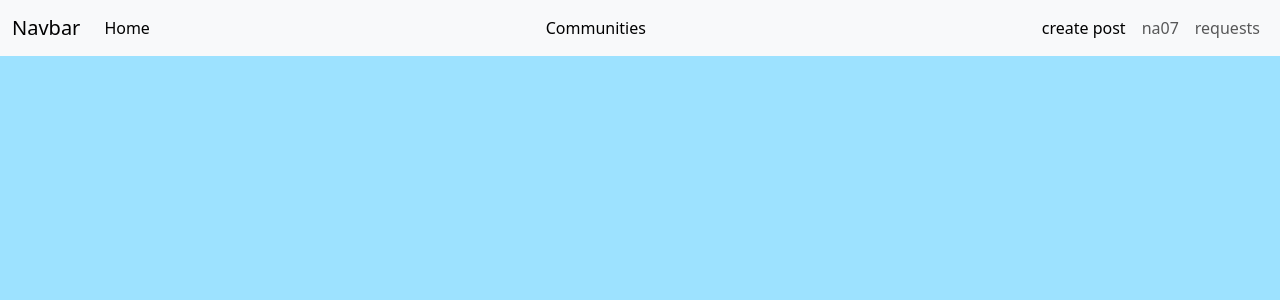
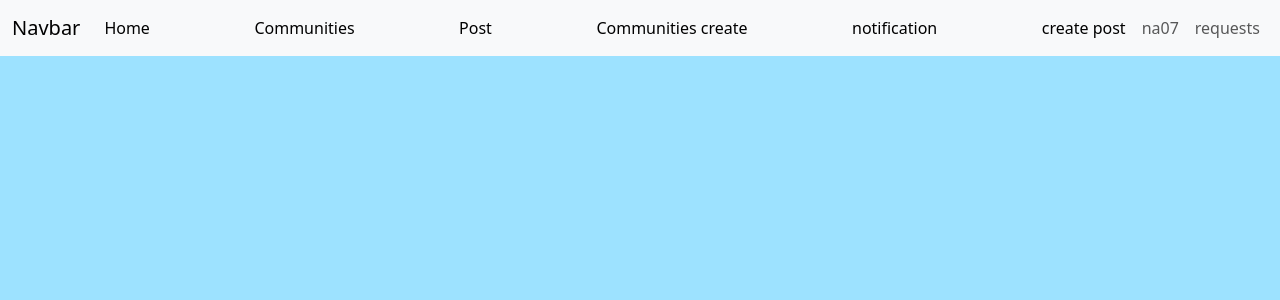
Before and after one commit to na07/Social-Network, a Django app: page / in a window 1280 px wide. Shown: the top 300 px of the page. Run offline with Django 5.2, Linux system fonts and the light colour scheme; a user stored in the database is signed in; some libraries are stand-ins or nearby versions.

Commit message:
last repair

```diff
--- a/templates/base/base.html
+++ b/templates/base/base.html
@@ -29,6 +29,21 @@
           <a class="nav-link active" aria-current="page" href="{% url 'sn:communities' %}">Communities</a>
         </li>
       </ul>
+      <ul class="navbar-nav me-auto">
+        <li class="nav-item">
+          <a class="nav-link active" aria-current="page" href="{% url 'sn:posts' %}">Post</a>
+        </li>
+      </ul>
+      <ul class="navbar-nav me-auto">
+        <li class="nav-item">
+          <a class="nav-link active" aria-current="page" href="{% url 'sn:community_create' %}">Communities create</a>
+        </li>
+      </ul>
+      <ul class="navbar-nav me-auto">
+        <li class="nav-item">
+          <a class="nav-link active" aria-current="page" href="{% url 'sn:notification' %}">notification</a>
+        </li>
+      </ul>
       <ul class="navbar-nav">
         <li class="nav-item">
           <a class="nav-link active" aria-current="page" href="{% url 'sn:create_post' %}">create post</a>
```
Also changed, not shown: config/settings.py (+4 -4 lines), db.sqlite3.
